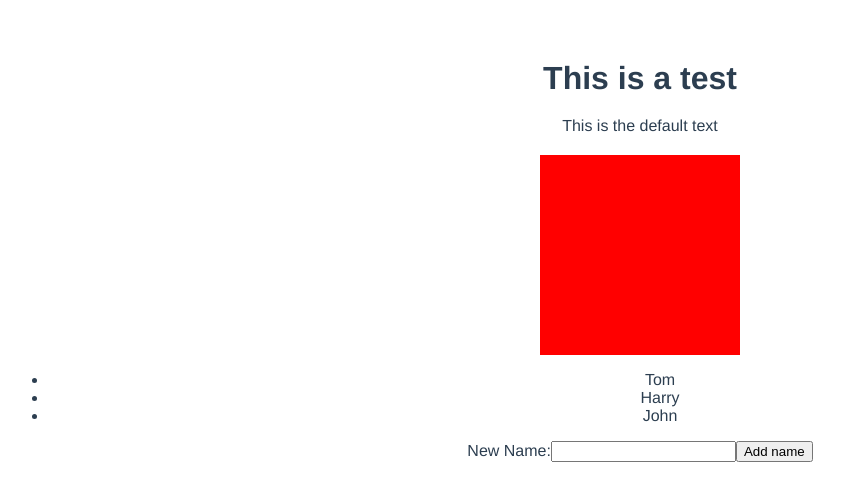
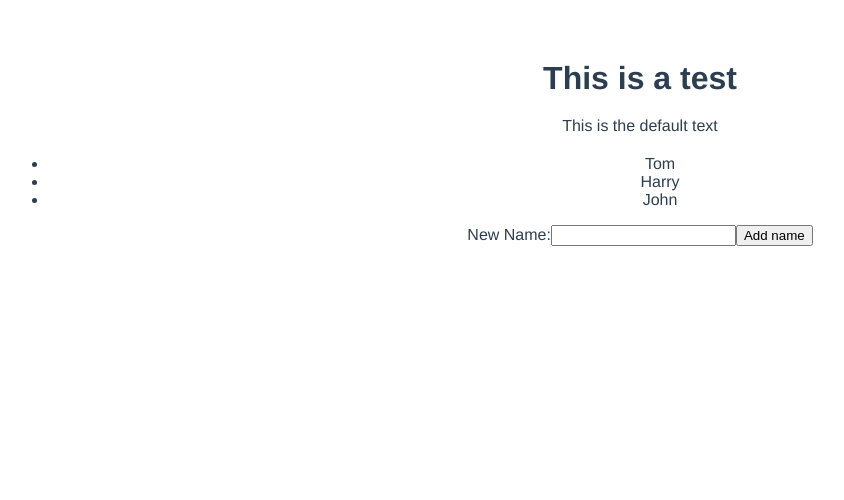
Before and after one commit to mdm106/vue-practice-challenges, a Vue app: page / in a window 1280 px wide. Shown: the top 500 px of the page, without its empty margins (0-844 px from the left). Built offline with nearby package versions, Linux system fonts and the light colour scheme.

Commit message:
Adding square props to HelloWorld

```diff
--- a/src/App.vue
+++ b/src/App.vue
@@ -1,6 +1,6 @@
 <template>
   <div id="app">
-    <HelloWorld />
+    <HelloWorld v-bind:square=false />
   </div>
 </template>
 
--- a/src/components/HelloWorld.vue
+++ b/src/components/HelloWorld.vue
@@ -2,7 +2,7 @@
   <div>
     <Header heading="This is a test" />
     <Paragraph />
-    <Square />
+    <Square v-if=square />
     <People v-bind:arrayPeople="['Tom', 'Harry', 'John']" />
   </div>
 </template>
@@ -20,6 +20,12 @@ export default {
     Paragraph,
     Square,
     People
+  },
+  props: {
+    square: {
+      type: Boolean,
+      default: true
+    },
   }
 }
 </script>
```
